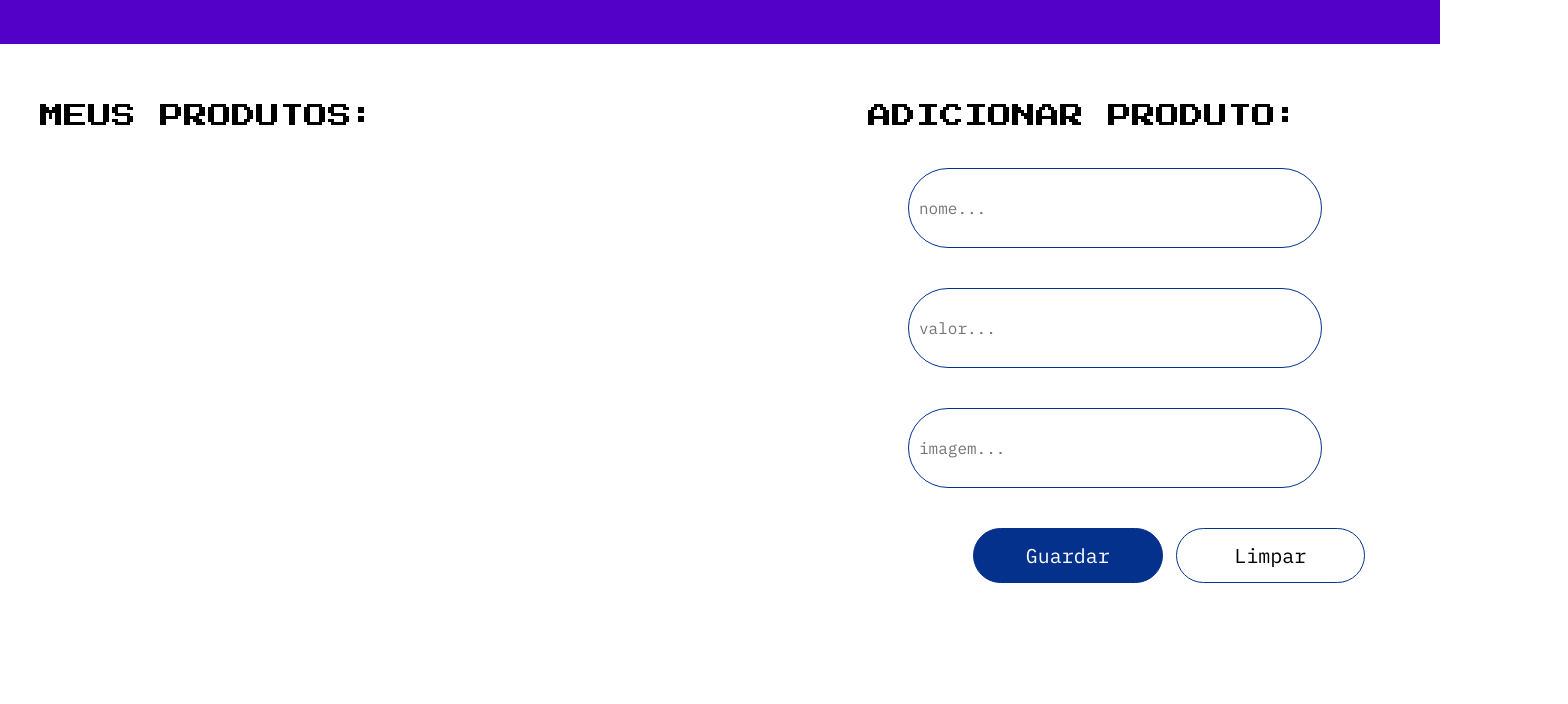
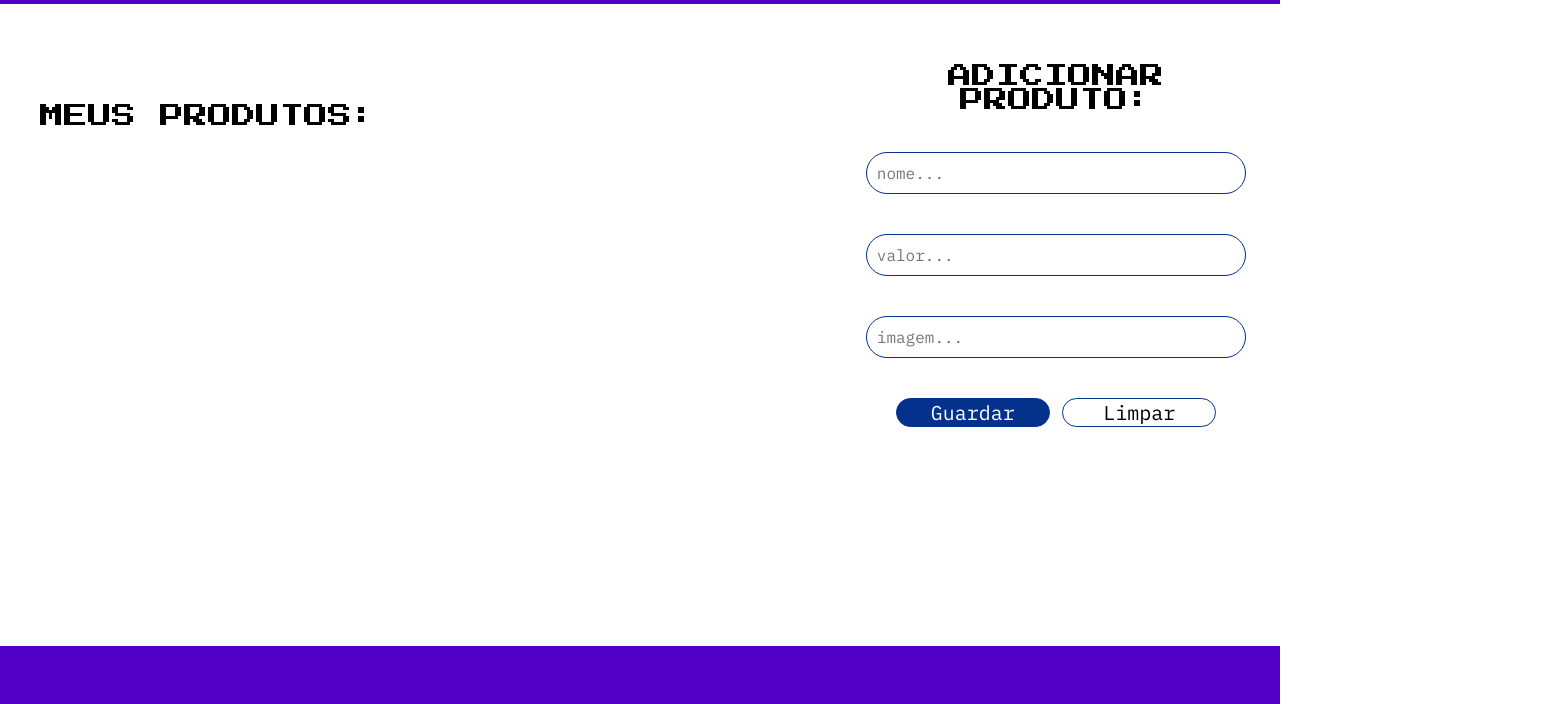
Before and after one commit to MonicaRiegel/Challenge-AluraGeek, a plain HTML site: page index.html in a window 1280 px wide. Shown: the part 92-796 px from the top of the page, 1568 px wide, since content can reach past the window. Drawn offline with Linux system fonts and the light colour scheme.

Commit message:
Ajustando css

```diff
--- a/styles/flex.css
+++ b/styles/flex.css
@@ -1,6 +1,6 @@
 .cabecalho {
-    width: 1440px;
-    height: 96px;
+    width: 100%;
+    height: 10%;
     padding: 20px 0px 20px 0px;
     display: flex;
     justify-content: center;
@@ -9,48 +9,54 @@
 .conteudo {
     display: flex;
     justify-content: space-around;
-    width: 1380px;
-    height: 1235px;
-    padding: 60px 40px 60px 40px;
-    gap: 70px;
+    width: 100%;
+    height: 100%;
+    padding: 60px 0px 60px 0px;
+    gap: 4rem;
 
 }
 
 .titulo {
     display: flex;
+    text-align: center;
+    width: 80%;
 }
 
 .mostruario {
     display: flex;
     flex-direction: column;
-    width: 758px;
-    height: 1115px;
-    padding: 40;
-    gap: 40;
+    width: 65%;
+    height: 100%;
+    padding: 40px;
+    gap: 2.5rem;
+}
+
+.formulario {
+    display: flex;
+    flex-direction: column;
+    align-items: center;
+    width: 35%;
 }
 
 .formulario__form {
     display: flex;
     flex-direction: column;
-    width: 472px;
-    height: 517px;
+    align-items: center;
+    width: 80%;
+    height: 50%;
     padding: 40px;
-    gap: 40px;
+    gap: 2.5rem;
 }
 
 .formulario__campo {
     display: flex;
-    width: 203.08px;
-    height: 39px;
     padding: 10px;
 }
 
 .formulario__botoes {
     display: flex;
-    width: 392px;
-    height: 55px;
     padding: 0px 65px 0px 65px;
-    gap: 13px;
+    gap: 0.8rem;
 }
 
 .rodape {
@@ -58,7 +64,7 @@
     flex-direction: column;
     justify-content: center;
     align-items: center;
-    width: 1440px;
-    height: 232px;
-    padding: 64px;
+    width: 100%;
+    height: 20%;
+    padding: 64px 0px 64px 0px;
 }
--- a/styles/style.css
+++ b/styles/style.css
@@ -22,8 +22,8 @@
 }
 
 .formulario__campo {
-    width: 392px;
-    height: 58px;
+    width: 100%;
+    height: 3rem;
     font-family: var(--fonte-secundaria);
     font-size: 1rem;
     border: solid var(--cor-dois) 1px;
@@ -33,20 +33,22 @@
 .formulario__botoes {
     font-family: var(--fonte-secundaria);
     font-size: 1.25rem;
+    width: 20rem;
+    height: 4rem;
 }
 
 .formulario__botoes__guardar {
-    width: 500px;
+    width: 50%;
     background-color: var(--cor-dois);
     color: var(--cor-tres);
     border: solid var(--cor-dois) 1px;
-    border-radius: 50px;
+    border-radius: 20px;
 }
 
 .formulario__botoes__limpar {
-    width: 500px;
+    width: 50%;
     border: solid var(--cor-dois) 1px;
-    border-radius: 50px;
+    border-radius: 20px;
 }
 
 
```
